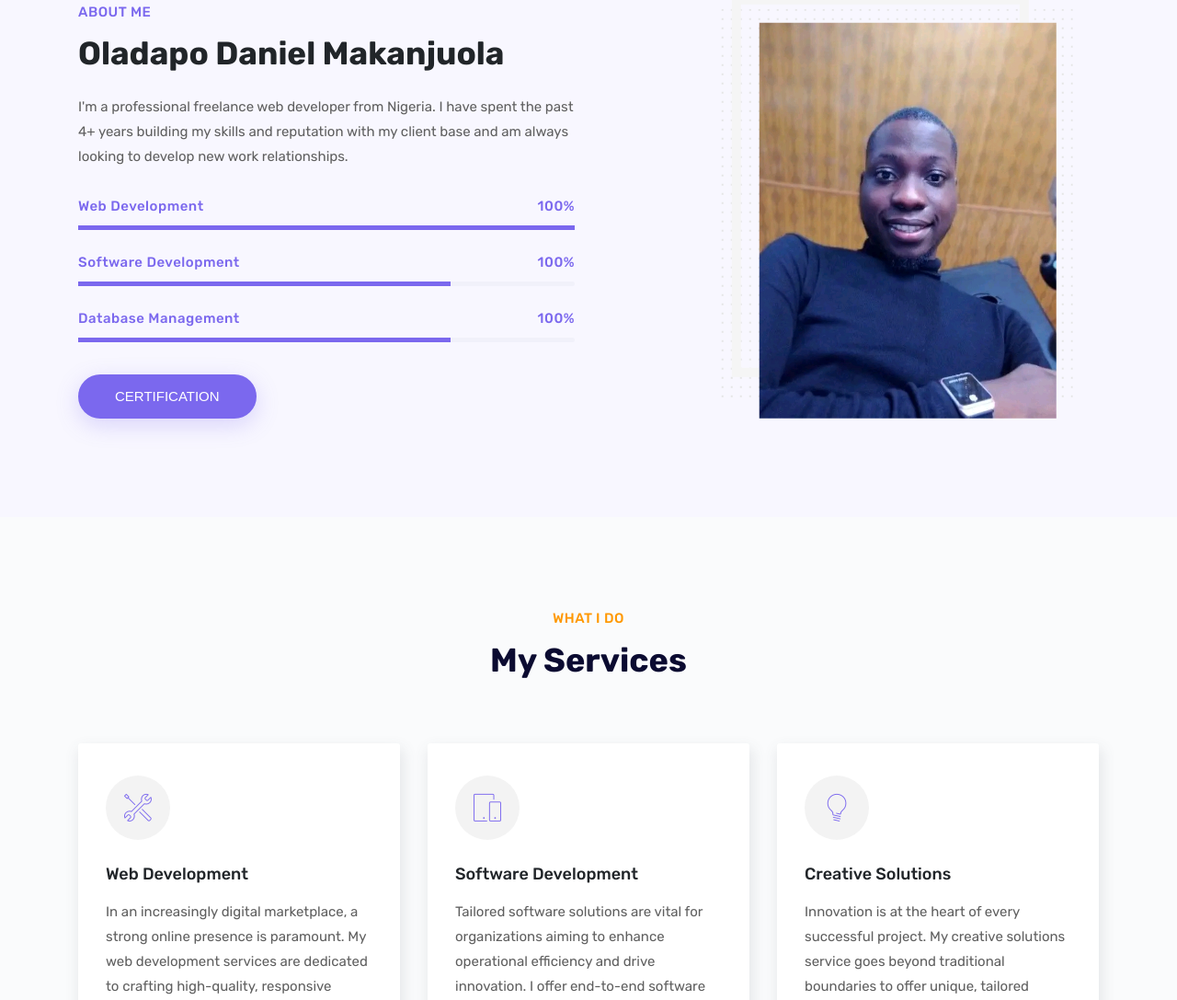
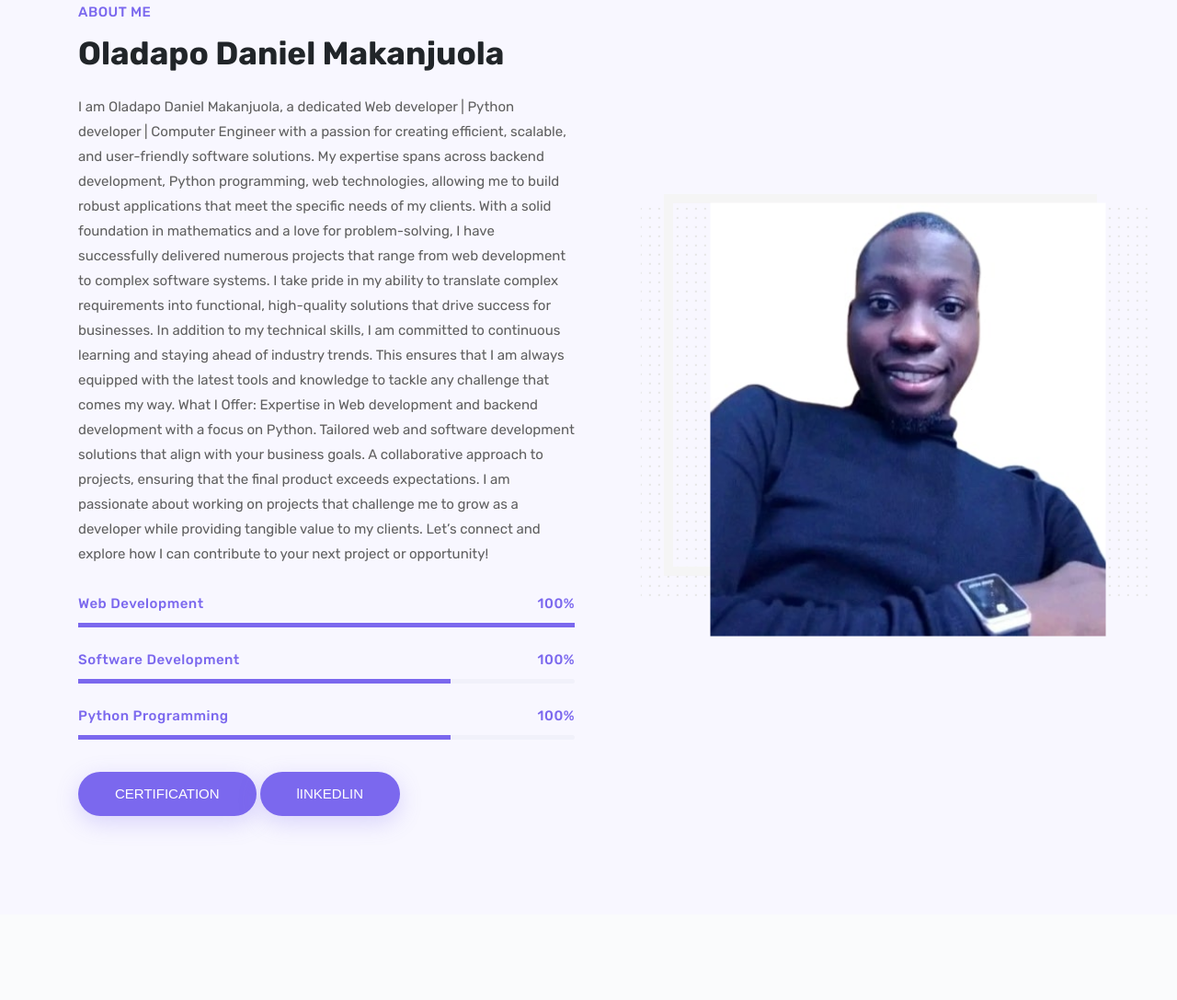
Before and after one commit to Daniel1039/portfolio-website, a plain HTML site: page index.html in a window 1280 px wide. Shown: the part 847-1934 px from the top of the page at 92% size. Drawn offline with Linux system fonts and the light colour scheme.

Commit message:
add new features

```diff
--- a/assets/css/style.css
+++ b/assets/css/style.css
@@ -3922,3 +3922,10 @@ margin: 0;
 #dan {
 padding-left: 20px;
 }
+
+
+.about-image img {
+    transform: rotate(270deg); /* Adjust the angle if needed */
+    width: 100%;
+    height: auto;
+}
--- a/index.html
+++ b/index.html
@@ -134,7 +134,20 @@
 						<div class="about-content-text">
 							<h6>About Me</h6>
 							<h2>Oladapo Daniel Makanjuola</h2>
-							<p>I'm a professional freelance web developer from Nigeria. I have spent the past 4+ years building my skills and reputation with my client base and am always looking to develop new work relationships.</p>
+							<p>I am Oladapo Daniel Makanjuola, a dedicated Web developer | Python developer | Computer Engineer with a passion for creating efficient, scalable, and user-friendly software solutions. My expertise spans across backend development, Python programming, web technologies, allowing me to build robust applications that meet the specific needs of my clients.
+
+								With a solid foundation in mathematics and a love for problem-solving, I have successfully delivered numerous projects that range from web development to complex software systems. I take pride in my ability to translate complex requirements into functional, high-quality solutions that drive success for businesses.
+
+								In addition to my technical skills, I am committed to continuous learning and staying ahead of industry trends. This ensures that I am always equipped with the latest tools and knowledge to tackle any challenge that comes my way.
+
+								What I Offer:
+
+								Expertise in Web development and backend development with a focus on Python.
+								Tailored web and software development solutions that align with your business goals.
+								A collaborative approach to projects, ensuring that the final product exceeds expectations.
+								I am passionate about working on projects that challenge me to grow as a developer while providing tangible value to my clients.
+
+								Let’s connect and explore how I can contribute to your next project or opportunity!</p>
 							<div class="skills">
 
 								<div class="skill-item">
@@ -150,7 +163,7 @@
 									</div>
 								</div>
 								<div class="skill-item">
-									<h6>Database Management <em>100%</em></h6>
+									<h6>Python Programming <em>100%</em></h6>
 									<div class="skill-progress">
 										<div class="progres" data-value="75%"></div>
 									</div>
@@ -158,13 +171,14 @@
 							</div>
 							<div class="about-btn-box">
 								<a class="default-btn" href="certification.html">CERTIFICATION<span></span></a>
+								<a class="default-btn" href="https://linkedin.com/in/oladapo-daniel">lINKEDLIN<span></span></a>
 							</div>
 						</div>
 					</div>
 				</div>
 				<div class="col-lg-5 offset-lg-1 col-md-12 col-sm-12">
 					<div class="about-image">
-						<img src="assets/img/daniel.jpg" alt="About image">
+						<img src="assets/img/makanjuola.jpg" alt="About image">
 					</div>
 				</div>
 			</div>
```
Also changed, not shown: about.html (+17 -3 lines), certification.html (+9 -3 lines), assets/img/daniel.jpg (deleted), assets/img/makanjuola.jpg (added).
